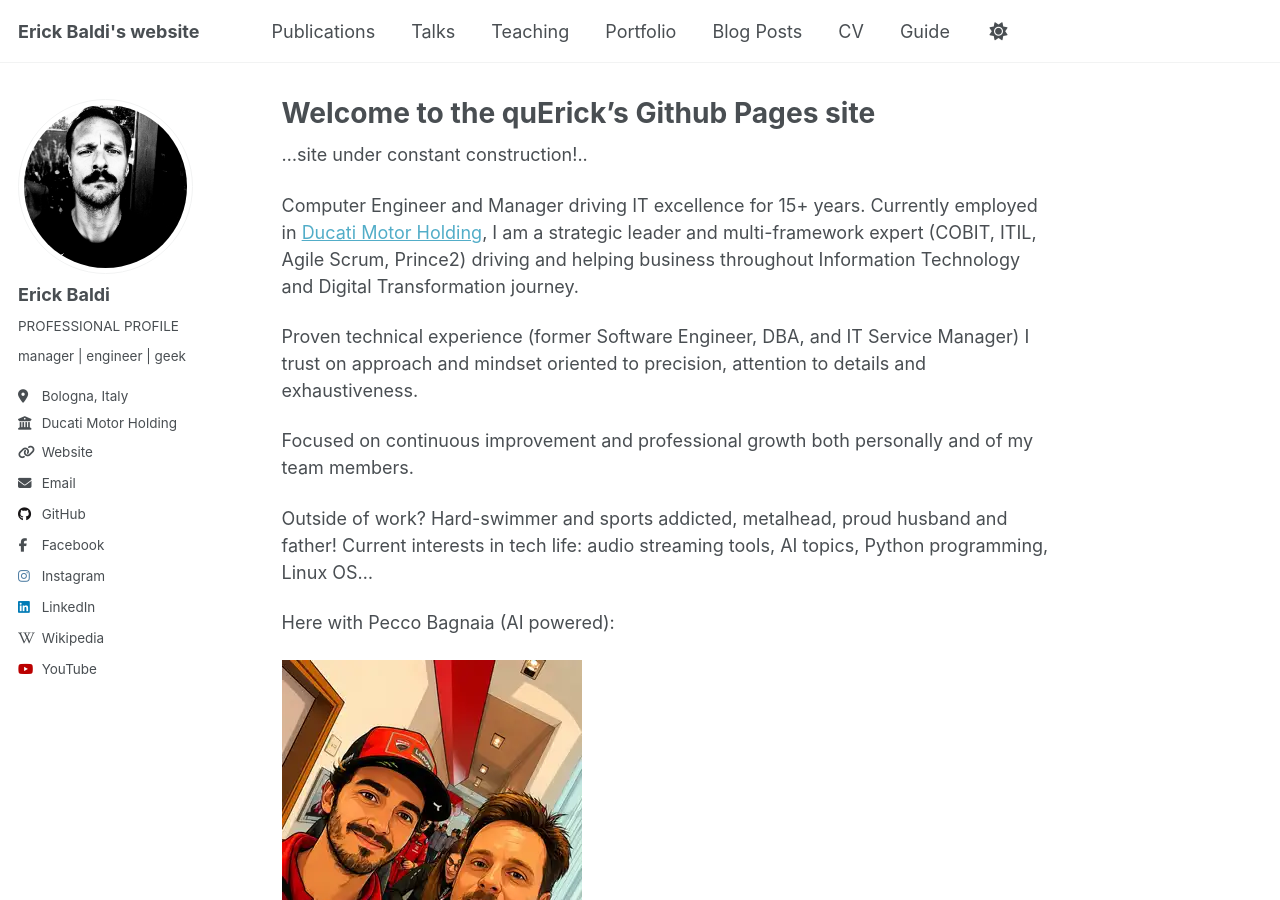
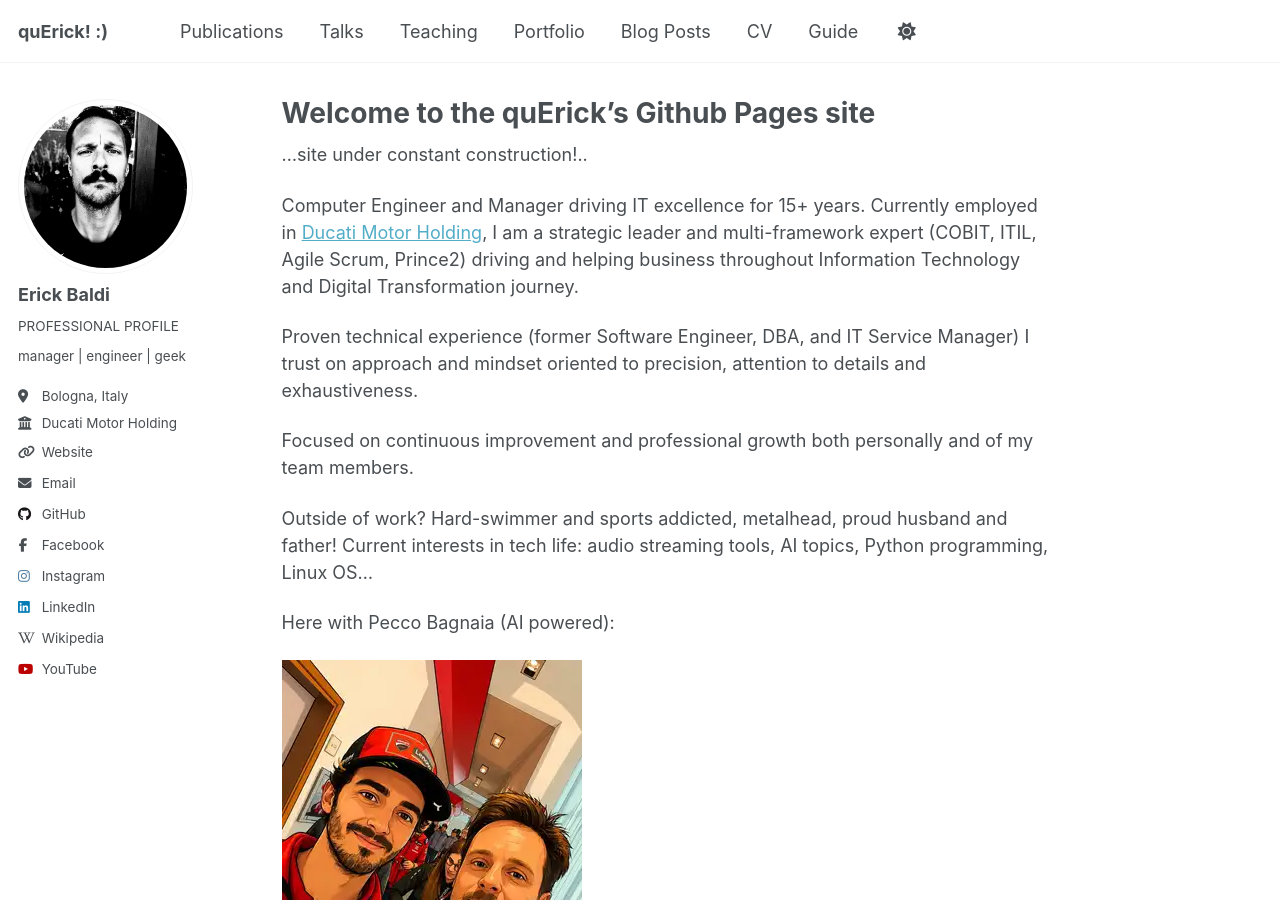
Before and after one commit to erickbaldi/erickbaldi.github.io, a Jekyll site: the page built from _pages/about.md, in a window 1280 px wide and 900 px high. Built offline with Jekyll 4.4.1, drawn with Linux system fonts in a browser that asks for light colours; a script that is not in the unit is left out.

Commit message:
Update _config.yml

```diff
--- a/_config.yml
+++ b/_config.yml
@@ -9,7 +9,7 @@
 # Basic Site Settings
 locale                   : "en-US"
 site_theme               : "default"
-title                    : "Erick Baldi's website"
+title                    : "quErick! :)"
 title_separator          : "-"
 name                     : "Erick"
 description              : "personal website"
```
